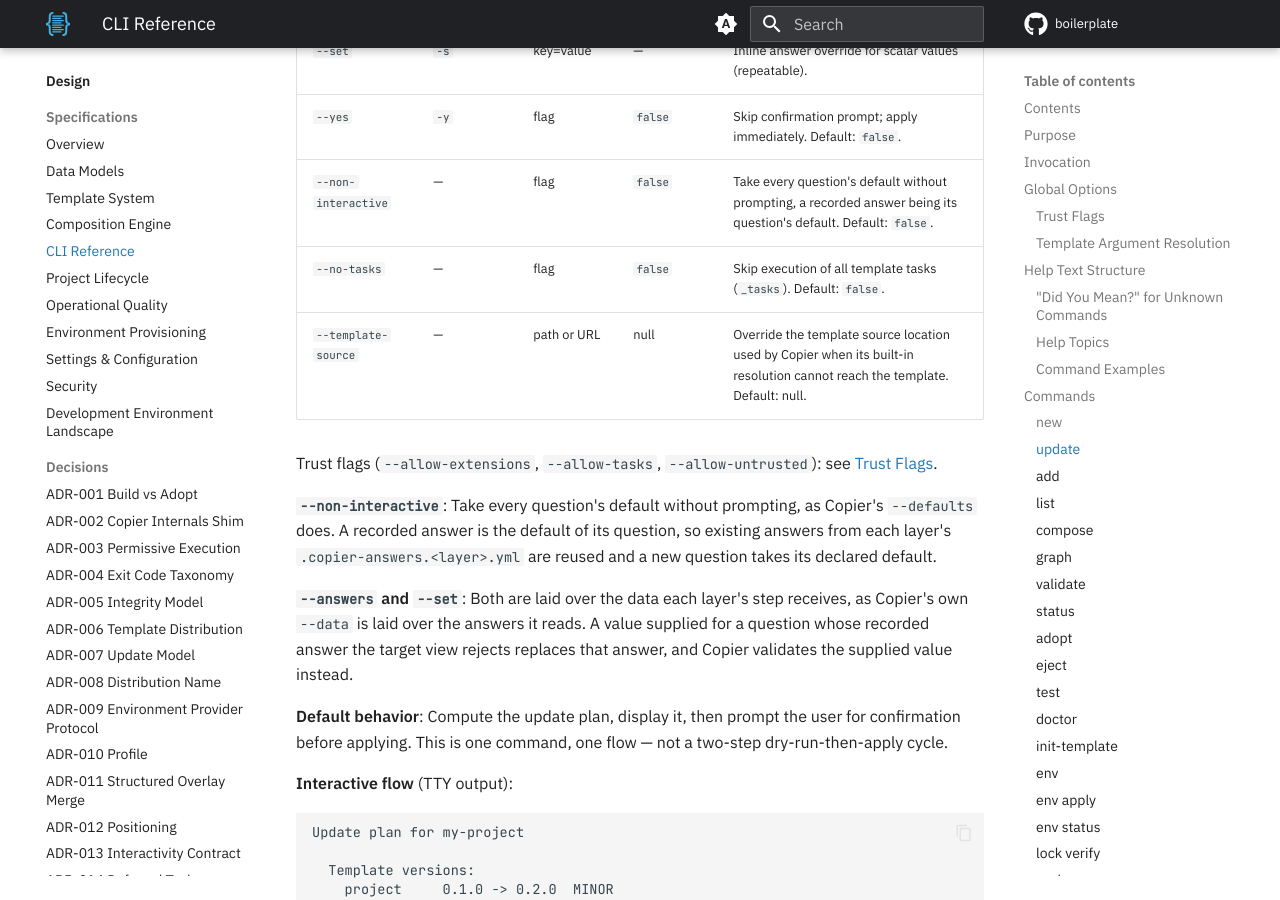
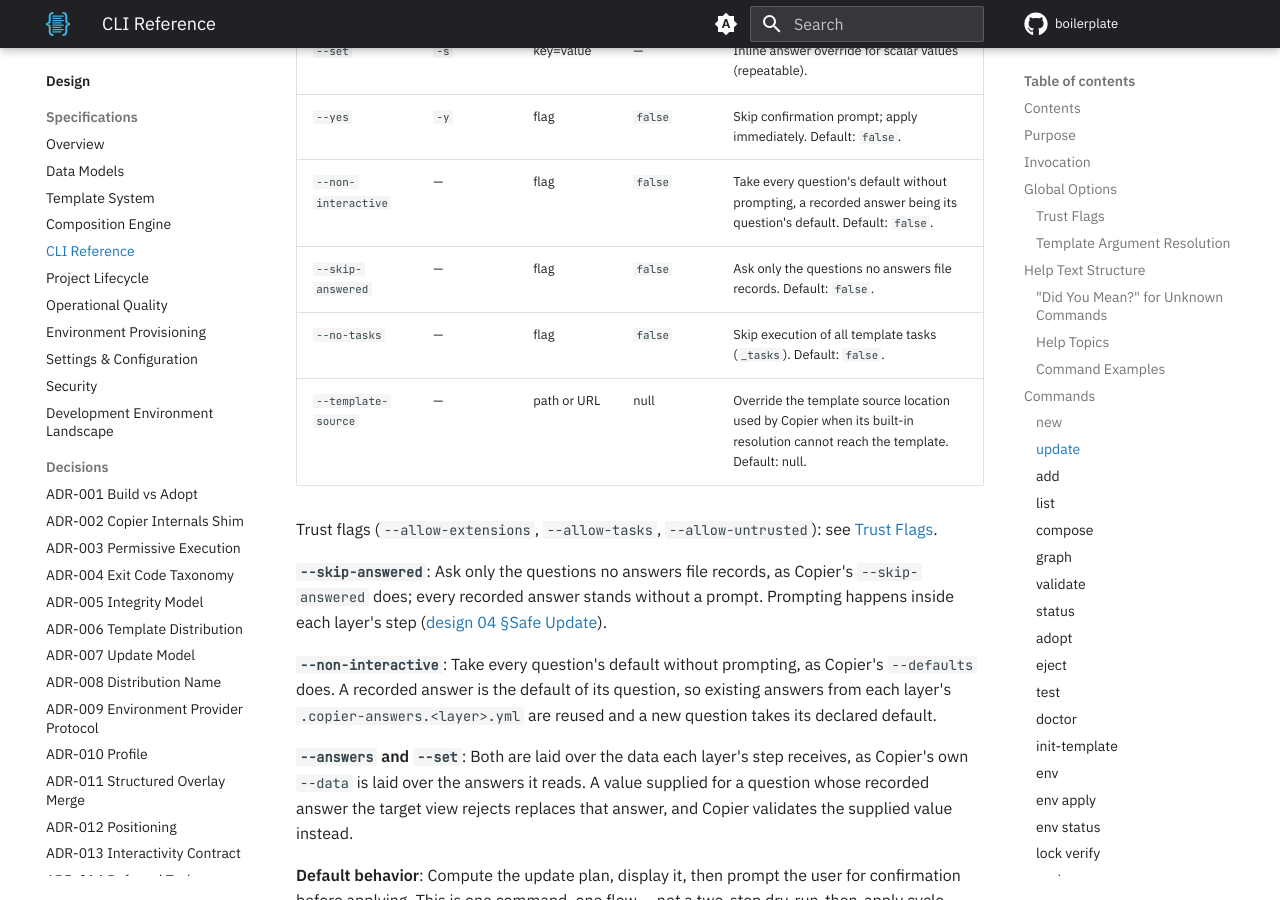
Before and after one commit to TheRealBillSiegler/boilerplate, an MkDocs documentation site: the page built from docs/design/05-cli-reference.md, in a window 1280 px wide and 900 px high, scrolled down 12027 px. Built offline with MkDocs 1.6.1 and Material for MkDocs 9.7.7, drawn with Linux system fonts in a browser that asks for light colours; comment, search, counter and statistics services are not loaded; the version menu is left out.

Commit message:
docs(design): add --skip-answered to update
Ask only the questions no answers file records, as Copier's
--skip-answered does. --non-interactive keeps taking every question's
default.

Co-Authored-By: Claude Sonnet 5.5 <noreply@anthropic.com>

```diff
--- a/docs/design/05-cli-reference.md
+++ b/docs/design/05-cli-reference.md
@@ -308,10 +308,13 @@ Update an existing project to a newer template version. The walk runs in a tempo
 | `--set` | `-s` | key=value | — | Inline answer override for scalar values (repeatable). |
 | `--yes` | `-y` | flag | `false` | Skip confirmation prompt; apply immediately. Default: `false`. |
 | `--non-interactive` | — | flag | `false` | Take every question's default without prompting, a recorded answer being its question's default. Default: `false`. |
+| `--skip-answered` | — | flag | `false` | Ask only the questions no answers file records. Default: `false`. |
 | `--no-tasks` | — | flag | `false` | Skip execution of all template tasks (`_tasks`). Default: `false`. |
 | `--template-source` | — | path or URL | null | Override the template source location used by Copier when its built-in resolution cannot reach the template. Default: null. |
 
 Trust flags (`--allow-extensions`, `--allow-tasks`, `--allow-untrusted`): see [Trust Flags](#trust-flags).
+
+**`--skip-answered`**: Ask only the questions no answers file records, as Copier's `--skip-answered` does; every recorded answer stands without a prompt. Prompting happens inside each layer's step ([design 04 §Safe Update](04-composition-engine.md#safe-update)).
 
 **`--non-interactive`**: Take every question's default without prompting, as Copier's `--defaults` does. A recorded answer is the default of its question, so existing answers from each layer's `.copier-answers.<layer>.yml` are reused and a new question takes its declared default.
 
@@ -1203,6 +1206,7 @@ The following table summarizes flag availability across commands. **Global flags
 | --- | --- | --- | --- | --- | --- | --- | --- | --- | --- | --- | --- | --- | --- | --- | --- | --- |
 | `--force` | X | | | | | | | | | | | | | X | | X |
 | `--non-interactive` | X | X | X | | | | | | | | | | | | | |
+| `--skip-answered` | | X | | | | | | | | | | | | | | |
 | `--dry-run` / `-n` | X | X | X | X | X | | | | | | | | | X | | |
 | `--answers` | X | X | X | | | | | | | | | | | | | |
 | `--set` | X | X | X | | | | | | | | | | | | | |
```
